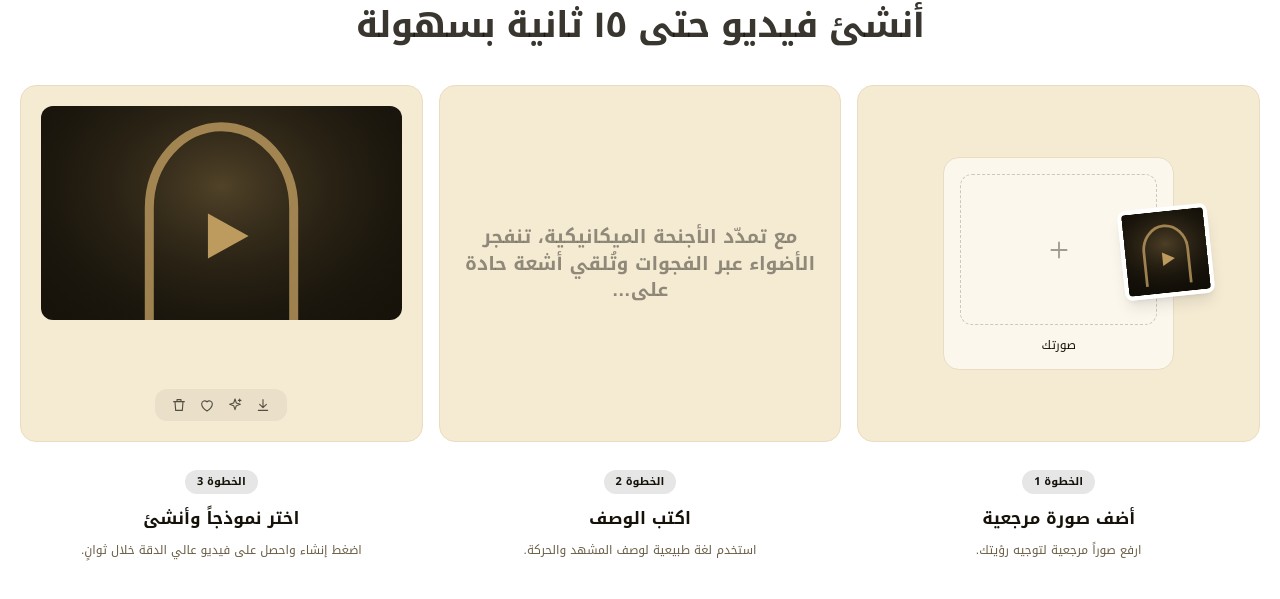
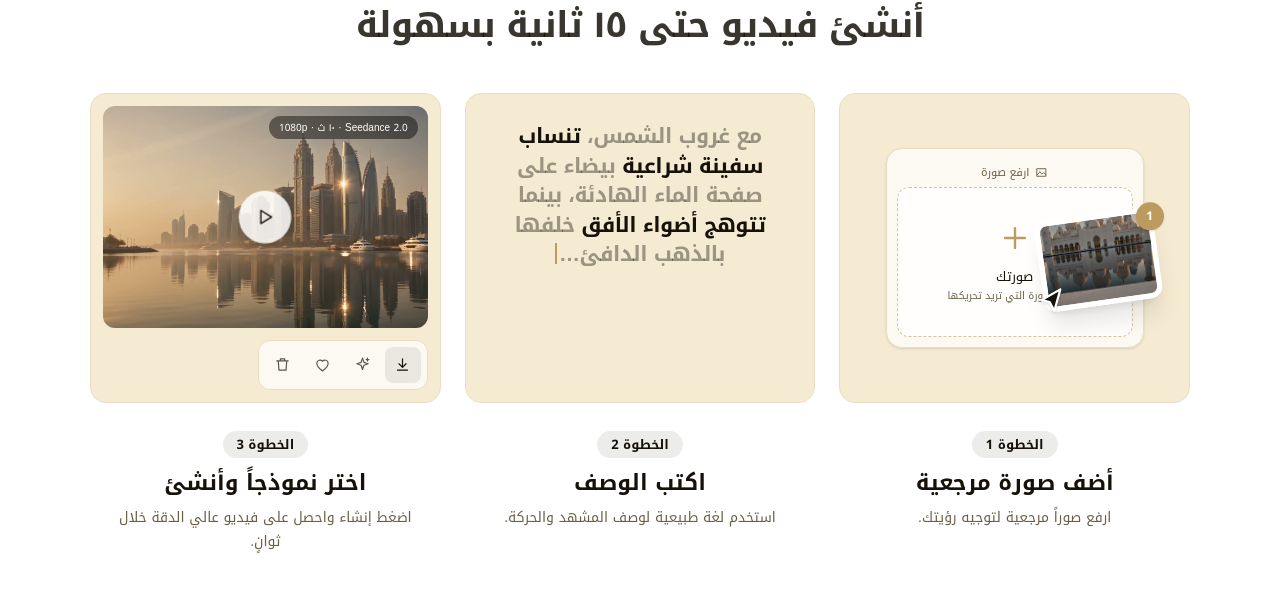
Before and after one commit to albarzaai/albarza.ai, a Next.js app: page /ar/video-generator in a window 1280 px wide. Shown: the part 1861-2460 px from the top of the page. Built offline with nearby package versions, Linux system fonts and the light colour scheme.

Commit message:
Davinci-style step cards (upload / prompt / result) in the Albarza palette for the home How section and /video-generator
Co-Authored-By: Claude Sonnet 5.5 <noreply@anthropic.com>
Claude-Session: https://claude.ai/code/session_01W4aPgUNNVrSGNYNJm6Bpbx

```diff
--- a/app/globals.css
+++ b/app/globals.css
@@ -64,3 +64,11 @@ input[type="range"].rng { accent-color: var(--color-gold); }
 .light .menu { background: #fff; }
 
 @keyframes fadeIn { from { opacity: 0; } to { opacity: 1; } }
+
+@keyframes stepFloat { 0%, 100% { transform: translateY(0) } 50% { transform: translateY(-8px) } }
+@keyframes stepBlink { 0%, 49% { opacity: 1 } 50%, 100% { opacity: 0 } }
+@keyframes stepPulse { 0%, 100% { transform: scale(1) } 50% { transform: scale(1.1) } }
+.step-float { animation: stepFloat 3.4s ease-in-out infinite; }
+.step-caret { animation: stepBlink 1s steps(1) infinite; }
+.step-pulse { animation: stepPulse 2.4s ease-in-out infinite; }
+@media (prefers-reduced-motion: reduce) { .step-float, .step-caret, .step-pulse { animation: none; } }
--- a/components/Sections.tsx
+++ b/components/Sections.tsx
@@ -1,5 +1,6 @@
 import Link from "next/link";
 import { HERO_LIGHT, gallery } from "@/lib/media";
+import { StepCards } from "./StepCards";
 import { ModelShowcase } from "./ModelShowcase";
 import { Icon } from "./Icon";
 import { faqs, features, testimonials, toolTitles } from "@/lib/content";
@@ -30,16 +31,7 @@ export function HowTo({ locale }: { locale: Locale }) {
       <H2>{d.howTitle}</H2>
       <p className="mt-4 max-w-3xl text-muted">{d.howSub}</p>
       <div className="mt-6"><Start locale={locale} /></div>
-      <div className="mt-12 grid gap-8 md:grid-cols-3">
-        {steps.map(([title, text], i) => (
-          <div key={title}>
-            <h3 className="font-semibold"><span className="text-gold">{i + 1}.</span> {title}</h3>
-            <p className="mt-2 text-sm leading-6 text-muted">{text}</p>
-            {/* eslint-disable-next-line @next/next/no-img-element */}
-            <img src={img(i + 2)} alt="" width={400} height={300} loading="lazy" className="mt-5 h-60 w-full rounded-2xl border border-line object-cover" />
-          </div>
-        ))}
-      </div>
+      <div className="mt-12"><StepCards locale={locale} items={steps.map(([title, desc]) => ({ title, desc }))} /></div>
     </section>
   );
 }
--- /dev/null
+++ b/components/StepCards.tsx
@@ -0,0 +1,87 @@
+import { Icon } from "./Icon";
+import type { Locale } from "@/lib/i18n";
+
+const L = {
+  upload: { ar: "ارفع صورة", en: "Upload an image" },
+  yourImage: { ar: "صورتك", en: "Your Image" },
+  hint: { ar: "أضف الصورة التي تريد تحريكها", en: "Add the image you want to animate" },
+  step: { ar: "الخطوة", en: "Step" },
+  model: { ar: "Seedance 2.0 · ١٠ ث · 1080p", en: "Seedance 2.0 · 10s · 1080p" },
+  done: { ar: "اكتمل", en: "Ready" },
+};
+const PROMPT = {
+  ar: [["مع غروب الشمس، ", false], ["تنساب سفينة شراعية", true], [" بيضاء على صفحة الماء الهادئة، بينما ", false], ["تتوهج أضواء الأفق", true], [" خلفها بالذهب الدافئ…", false]],
+  en: [["As the sun sets, ", false], ["a white dhow glides", true], [" across the calm water while ", false], ["the skyline glows", true], [" behind it in warm gold…", false]],
+} as const;
+
+const shell = "relative aspect-[406/358] overflow-hidden rounded-2xl border border-line bg-surface-2";
+
+function UploadCard({ locale }: { locale: Locale }) {
+  return (
+    <div className={`${shell} grid place-items-center`}>
+      <div className="w-[74%] rounded-2xl border border-line bg-white/70 p-2.5 shadow-sm">
+        <div className="flex items-center justify-center gap-1.5 py-1.5 text-[11px] text-muted"><Icon n="image" size={13} />{L.upload[locale]}</div>
+        <div className="grid h-[150px] place-items-center rounded-xl border border-dashed border-gold/60 bg-white/80 text-center">
+          <div>
+            <Icon n="plus" size={34} className="mx-auto text-gold" />
+            <p className="mt-3 text-[13px] font-medium">{L.yourImage[locale]}</p>
+            <p className="mt-0.5 text-[10px] text-muted">{L.hint[locale]}</p>
+          </div>
+        </div>
+      </div>
+      <div className="step-float absolute start-[9%] top-[40%] w-[34%]">
+        {/* eslint-disable-next-line @next/next/no-img-element */}
+        <img src="/media/hero-abudhabi.jpg" alt="" width={140} height={100} loading="lazy" className="aspect-[1.3] w-full rotate-[-8deg] rounded-xl border-[5px] border-white object-cover shadow-xl" />
+        <span className="absolute -top-3 start-[-6px] grid size-7 place-items-center rounded-full bg-gold text-xs font-bold text-white shadow">1</span>
+        <svg viewBox="0 0 24 24" className="absolute -bottom-3 end-[-4px] size-8 drop-shadow rtl:-scale-x-100" aria-hidden><path d="M5 3l14 8-6 1.5L9.5 19z" fill="#16120a" stroke="#fff" strokeWidth="1.6" strokeLinejoin="round" /></svg>
+      </div>
+    </div>
+  );
+}
+
+function PromptCard({ locale }: { locale: Locale }) {
+  return (
+    <div className={`${shell} p-7`}>
+      <p className="text-[21px] font-semibold leading-[1.4] tracking-tight text-ink/40">
+        {PROMPT[locale].map(([text, hot], i) => <span key={i} className={hot ? "text-ink" : undefined}>{text}</span>)}
+        <span className="step-caret ms-0.5 inline-block h-[1em] w-[2px] translate-y-[3px] bg-gold" />
+      </p>
+      <div className="absolute inset-x-0 bottom-0 h-20 bg-gradient-to-t from-surface-2 to-transparent" />
+    </div>
+  );
+}
+
+function ResultCard({ locale }: { locale: Locale }) {
+  return (
+    <div className={`${shell} flex flex-col`}>
+      <div className="relative m-3 mb-0 flex-1 overflow-hidden rounded-xl">
+        {/* eslint-disable-next-line @next/next/no-img-element */}
+        <img src="/media/showcase-gulf.jpg" alt="" width={400} height={225} loading="lazy" className="absolute inset-0 size-full object-cover" />
+        <span className="absolute start-2.5 top-2.5 rounded-full bg-black/45 px-2.5 py-1 text-[10px] font-medium text-white backdrop-blur-md">{L.model[locale]}</span>
+        <span className="step-pulse absolute inset-0 m-auto grid size-12 place-items-center rounded-full bg-white/85 text-ink shadow-lg"><Icon n="play" size={18} /></span>
+      </div>
+      <div className="m-3 flex w-fit gap-1 rounded-xl border border-line bg-white/70 p-1.5 text-ink/70">
+        {(["download", "spark", "heart", "trash"] as const).map((n, i) => (
+          <span key={n} className={`grid size-9 place-items-center rounded-lg ${i === 0 ? "bg-ink/8 text-ink" : ""}`}><Icon n={n} size={17} /></span>
+        ))}
+      </div>
+    </div>
+  );
+}
+
+// Three Davinci-style step cards (406:358 art, centred STEP pill, title, description) drawn in the Albarza palette.
+export function StepCards({ locale, items }: { locale: Locale; items: { title: string; desc: string }[] }) {
+  const art = [<UploadCard key="a" locale={locale} />, <PromptCard key="b" locale={locale} />, <ResultCard key="c" locale={locale} />];
+  return (
+    <div className="grid gap-6 md:grid-cols-3">
+      {items.map((it, i) => (
+        <div key={it.title} className="text-center">
+          {art[i]}
+          <span className="mt-7 inline-block rounded-full bg-ink/8 px-3.5 py-1 text-[13px] font-bold uppercase">{L.step[locale]} {i + 1}</span>
+          <h3 className="mt-3 text-[22px] font-bold uppercase leading-tight">{it.title}</h3>
+          <p className="mx-auto mt-2 max-w-[320px] text-sm leading-6 text-muted">{it.desc}</p>
+        </div>
+      ))}
+    </div>
+  );
+}
--- a/components/VideoLanding.tsx
+++ b/components/VideoLanding.tsx
@@ -3,6 +3,7 @@ import { HERO_LIGHT, gallery } from "@/lib/media";
 import { Icon } from "./Icon";
 import { FontReveal } from "./FontReveal";
 import { HeroVideo } from "./HeroVideo";
+import { StepCards } from "./StepCards";
 import { Carousel } from "./Carousel";
 import { features } from "@/lib/content";
 import { t } from "@/lib/dict";
@@ -55,42 +56,12 @@ export function VideoHero({ locale }: { locale: Locale }) {
   );
 }
 
-const Mock = ({ children }: { children: React.ReactNode }) => <div className="relative grid aspect-[1.13] place-items-center overflow-hidden rounded-2xl border border-line bg-surface-2 p-5">{children}</div>;
-
 export function VideoSteps({ locale }: { locale: Locale }) {
-  const cols: [string, string, React.ReactNode][] = [
-    [c("s1", locale), c("s1d", locale), (
-      <Mock key="1">
-        <div className="w-[64%] rounded-2xl border border-line bg-white/60 p-4 text-center">
-          <div className="grid aspect-[1.3] place-items-center rounded-xl border border-dashed border-ink/20"><Icon n="plus" size={26} className="text-ink/40" /></div>
-          <p className="mt-3 text-xs font-medium">{c("yourImage", locale)}</p>
-        </div>
-        {/* eslint-disable-next-line @next/next/no-img-element */}
-        <img src={gallery(3)} alt="" width={90} height={90} loading="lazy" className="absolute start-[12%] top-[34%] h-[90px] w-[90px] -rotate-6 rounded-lg border-4 border-white object-cover shadow-lg" />
-      </Mock>)],
-    [c("s2", locale), c("s2d", locale), <Mock key="2"><p className="text-[19px] font-semibold leading-snug text-ink/45">{c("prompt", locale)}</p></Mock>],
-    [c("s3", locale), c("s3d", locale), (
-      <Mock key="3">
-        <div className="flex h-full w-full flex-col items-center justify-between gap-3">
-          {/* eslint-disable-next-line @next/next/no-img-element */}
-          <img src={gallery(5)} alt="" width={300} height={200} loading="lazy" className="h-[68%] w-full rounded-xl object-cover" />
-          <div className="flex gap-3 rounded-xl bg-ink/5 px-4 py-2 text-ink/70"><Icon n="download" size={16} /><Icon n="spark" size={16} /><Icon n="heart" size={16} /><Icon n="trash" size={16} /></div>
-        </div>
-      </Mock>)],
-  ];
+  const items = [["s1", "s1d"], ["s2", "s2d"], ["s3", "s3d"]].map(([k, d]) => ({ title: c(k as keyof typeof copy, locale), desc: c(d as keyof typeof copy, locale) }));
   return (
-    <section className="mx-auto max-w-[1300px] px-5 py-20">
+    <section className="mx-auto max-w-[1440px] px-4 py-20 lg:px-[90px]">
       <h2 className="text-center text-2xl font-bold uppercase tracking-tight text-ink/85 md:text-4xl">{c("steps", locale)}</h2>
-      <div className="mt-10 grid gap-4 md:grid-cols-3">
-        {cols.map(([title, text, mock], i) => (
-          <div key={title} className="text-center">
-            {mock}
-            <span className="mt-7 inline-block rounded-full bg-ink/10 px-3 py-1 text-[11px] font-semibold uppercase">{c("step", locale)} {i + 1}</span>
-            <h3 className="mt-3 text-[17px] font-bold uppercase">{title}</h3>
-            <p className="mx-auto mt-2 max-w-[300px] text-xs leading-5 text-muted">{text}</p>
-          </div>
-        ))}
-      </div>
+      <div className="mt-12"><StepCards locale={locale} items={items} /></div>
     </section>
   );
 }
```
